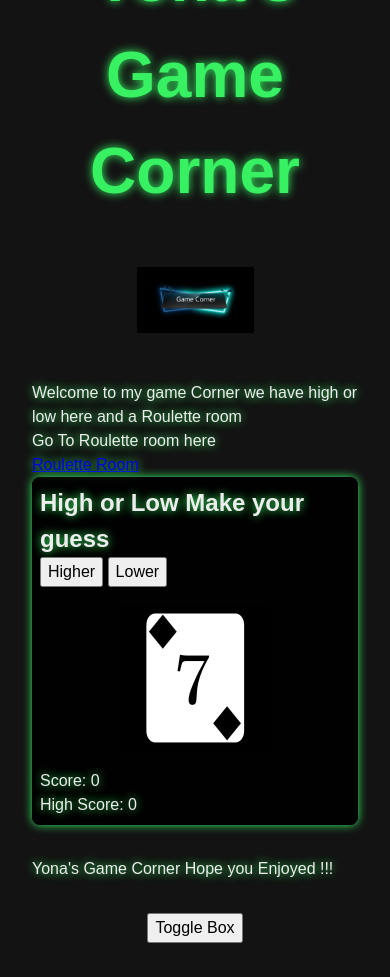
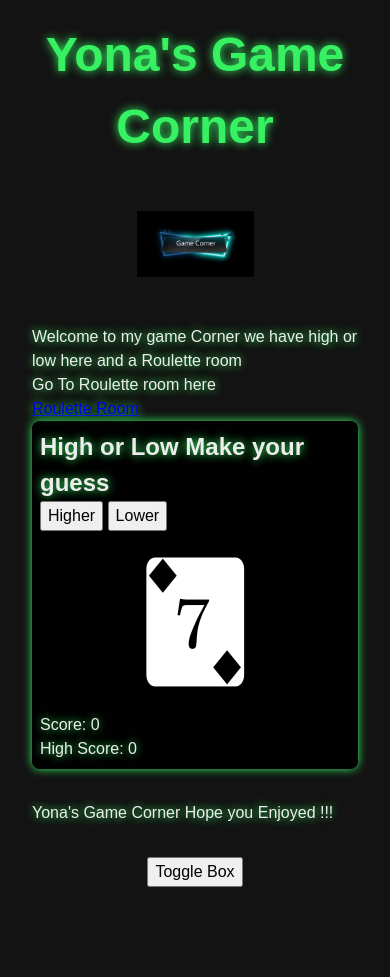
Before and after one commit to yonatanoy23/yonagan-website-jam, a website built with Vite: page index.html in a window 390 px wide. After the commit the page ends 921 px from the top, so only its background shows below. Built offline with nearby package versions, Linux system fonts and the light colour scheme; a web font is replaced by a local one.

Commit message:
Hopefully fixed on mobile screen

```diff
--- a/styles/main.css
+++ b/styles/main.css
@@ -21,14 +21,13 @@
   --font-titles: "BBH Sans Hegarty", sans-serif;
   --font-body: "BBH Sans Hegarty", sans-serif; /* system-ui matches the user's system font */
 }
-#main-title{
-  padding-top: 5rem;
-}
 h1{
   font-family: var(--font-titles);
   color: var(--color-accent);
   padding: 1rem;
   text-align: center;
+  padding-top: 8rem;
+  font-size: 3rem;
 }
 #box{
   margin-bottom: 2rem;
@@ -53,6 +52,7 @@ body {
   flex-direction: column;
   justify-content: center;
   align-items: center;
+  padding-bottom: 1rem;
   height: 100vh;
   margin: 0;
   color: var(--color-primary);
@@ -65,7 +65,7 @@ main {
   padding: 2rem;
 }
 #roulette-room-title {
-  margin-top: 10rem;
+  margin-top: 5rem;
 }
 header {
   padding: 1rem;
```
